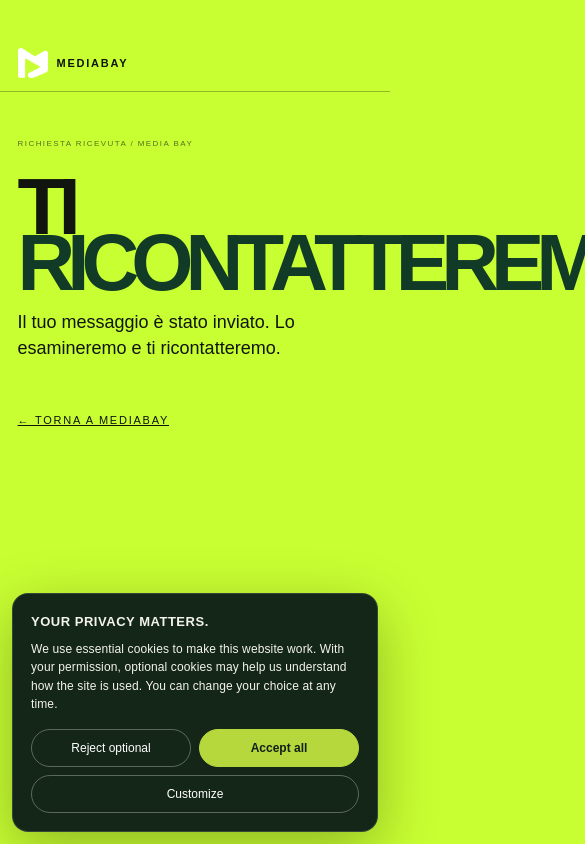
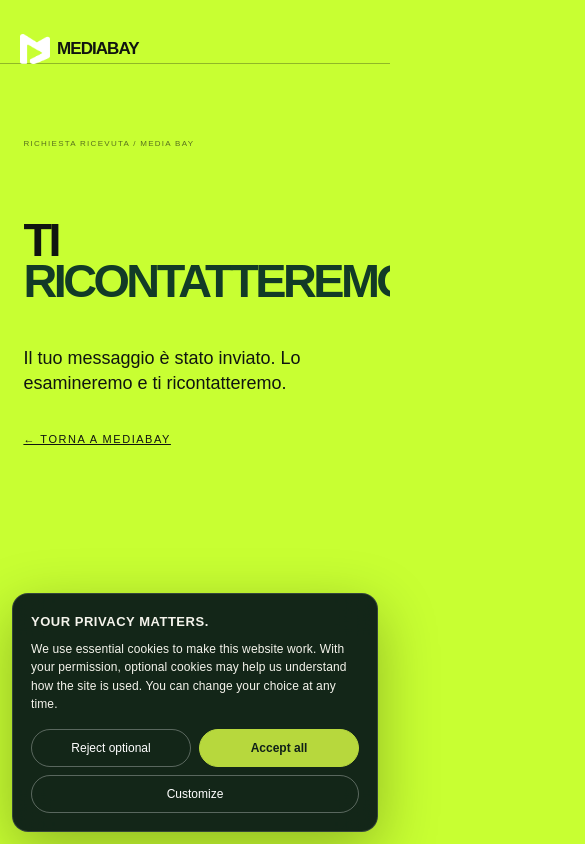
Before and after one commit to Raverbay/V46, a plain HTML site: page thank-you.html in a window 390 px wide. Shown: the top 844 px of the page, 585 px wide, since content can reach past the window. Drawn offline with Linux system fonts and the light colour scheme.

Commit message:
Add files via upload

```diff
--- a/thank-you.html
+++ b/thank-you.html
@@ -420,6 +420,67 @@ main>section .service-detail:nth-child(8){--mb68-delay:6}
 #mb-cookie-settings .mb-cookie-save{background:#12241c;color:#fff}
 @media(max-width:720px){#mb-cookie-banner{left:12px;right:12px;bottom:12px;padding:18px;border-radius:16px}#mb-cookie-banner .mb-cookie-inner{display:block}#mb-cookie-banner .mb-cookie-copy{font-size:12px}.mb-cookie-title{font-size:13px!important}.mb-cookie-actions{margin-top:15px;display:grid!important;grid-template-columns:1fr 1fr;gap:8px!important}.mb-cookie-actions button{width:100%}.mb-cookie-actions .mb-cookie-customize{grid-column:1/-1;order:3}}
 </style>
+
+<style id="mediabay-thankyou-responsive">
+  html, body { overflow-x:hidden; }
+  main { width:100%; max-width:100%; }
+  h1 { max-width:100%; overflow-wrap:normal; word-break:normal; }
+  h1 span { display:block; }
+  @media (max-width:700px) {
+    header {
+      height:64px;
+      min-height:64px;
+      padding:0 20px;
+      font-size:17px;
+    }
+    header a { gap:7px !important; }
+    header .brand-symbol {
+      width:30px !important;
+      height:30px !important;
+      flex:0 0 30px !important;
+    }
+    header .brand-name {
+      font-size:17px !important;
+      letter-spacing:-.055em !important;
+    }
+    main {
+      padding:19vw 6vw 14vw;
+    }
+    .meta {
+      font-size:8px;
+      letter-spacing:.16em;
+      line-height:1.5;
+    }
+    h1 {
+      font-size:12vw;
+      line-height:.88;
+      letter-spacing:-.075em;
+      margin:18vw 0 11vw;
+    }
+    h1 span {
+      display:block;
+      white-space:normal;
+    }
+    p {
+      max-width:100%;
+      font-size:18px;
+      line-height:1.42;
+      margin:0;
+    }
+    main > a {
+      margin-top:34px;
+      font-size:11px;
+      letter-spacing:.14em;
+      line-height:1.5;
+    }
+  }
+  @media (max-width:380px) {
+    main { padding-left:5.5vw; padding-right:5.5vw; }
+    h1 { font-size:11.5vw; }
+    p { font-size:17px; }
+  }
+</style>
+
 </head><body><header><a href="index.html" style="display:inline-flex;align-items:center;gap:9px;color:inherit;text-decoration:none;"><img class="brand-symbol" src="mediabay-symbol-transparent.png" alt="" aria-hidden="true"><span class="brand-name">MediaBay</span></a></header><main><div class="meta">REQUEST RECEIVED / MEDIA BAY</div><h1>WE'LL<br><span style="color:var(--forest)">BE IN TOUCH.</span></h1><p>Your message is on its way. We’ll review the project and get back to you.</p><a href="index.html">← Back to MediaBay</a></main>
 <script id="mediabay-language">
 (function(){
```
